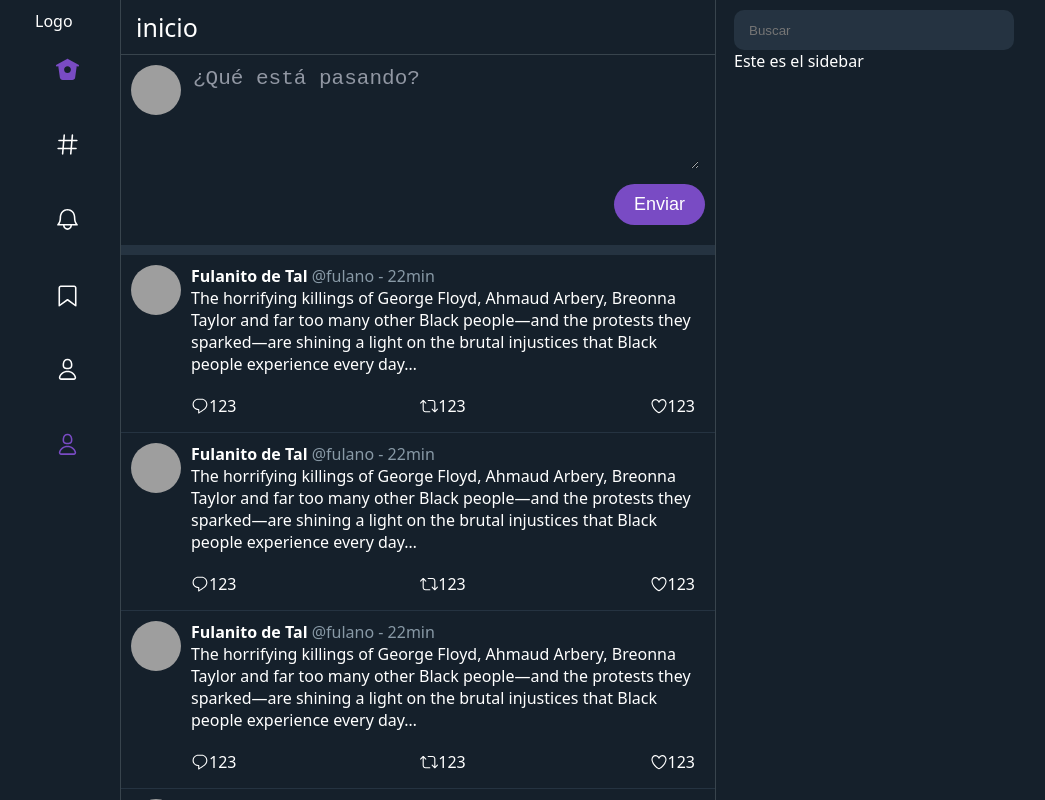
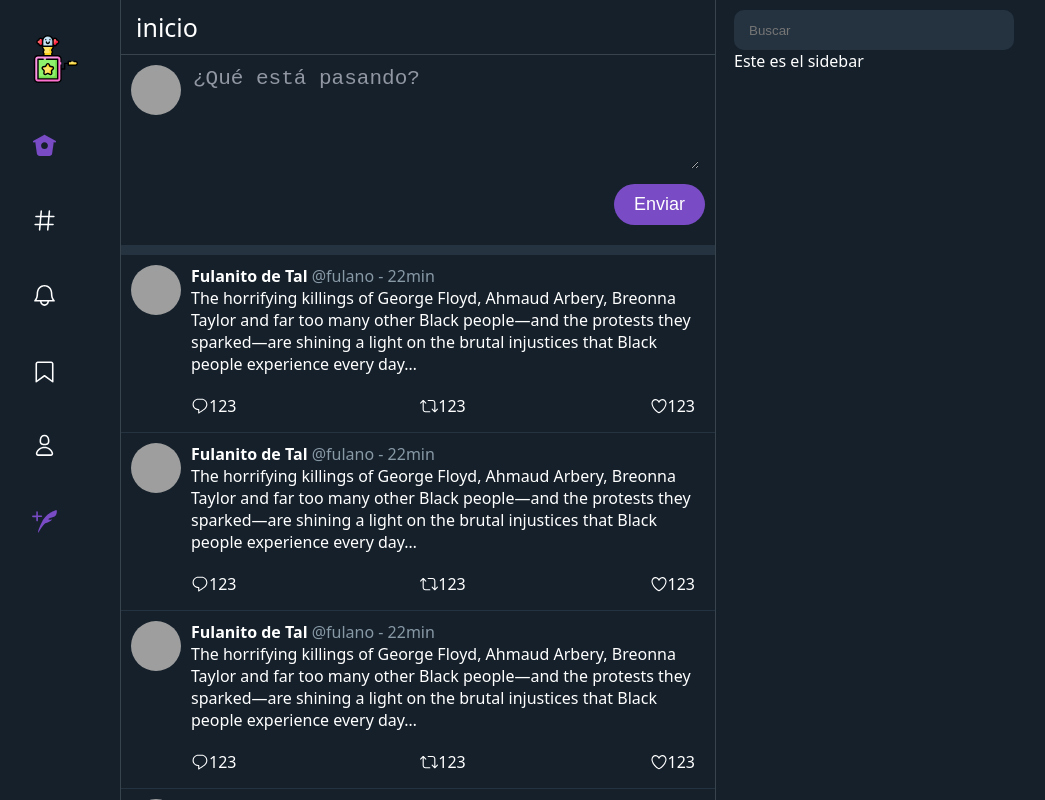
Before and after one commit to Razielini/riete-un-rato, a React (Create React App) app in the folder frontend/: page / in a window 1280 px wide. Shown: the top 800 px of the page, without its empty margins (223-1268 px from the left). Built offline with nearby package versions, Linux system fonts and the light colour scheme; grey boxes are pictures that could not be loaded.

Commit message:
Update index.js

```diff
--- a/frontend/src/containers/Header/index.js
+++ b/frontend/src/containers/Header/index.js
@@ -4,6 +4,11 @@ import { MenuOption } from '../../components/MenuOption'
 
 export const Header = () => {
   const options = [
+    {
+      title: '',
+      icon: 'logo',
+      to: '#'
+    },
     {
       title: 'Inicio',
       icon: 'home',
@@ -31,7 +36,7 @@ export const Header = () => {
     },
     {
       title: 'Publicar',
-      icon: 'user',
+      icon: 'oldpen',
       to: '/'
     },
   ]
@@ -39,9 +44,8 @@ export const Header = () => {
     <HeaderContainer>
       <Nav>
         <Ul>
-          <li>Logo</li>
           {
-            options.map(({ title, icon, to }) => <MenuOption title={ title } icon={ icon } to={to} />)
+            options.map(({ title, icon, to }) => <MenuOption title={ title } icon={ icon } to={to} hoverColor='#794BC4' fillColor='#FFF' />)
           }
         </Ul>
       </Nav>
```
